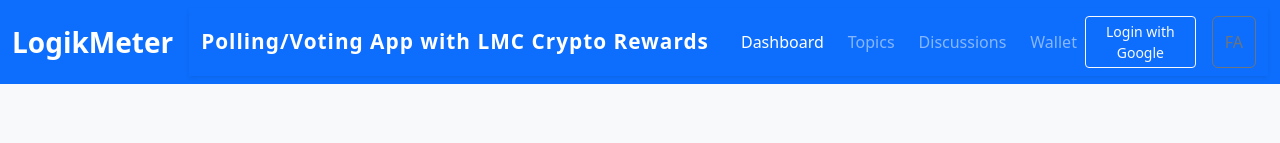
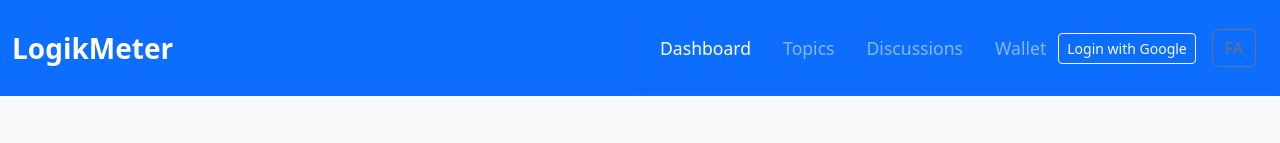
Before and after one commit to artificialxflow/logikmeter, a Next.js app: page / in a window 1280 px wide. Shown: the top 143 px of the page. Built offline with nearby package versions, Linux system fonts and the light colour scheme; no server answers.

Commit message:
Update Navbar.tsx

```diff
--- a/components/Navbar.tsx
+++ b/components/Navbar.tsx
@@ -7,52 +7,65 @@
 
 export default function Navbar() {
   const { lang, t, toggleLanguage } = useLanguage();
+  const isRTL = lang === 'fa';
 
   useEffect(() => {
     // @ts-ignore
     import("bootstrap/dist/js/bootstrap.bundle.min.js");
   }, []);
 
+  // Menu items in logical order
+  const menuItems = [
+    { href: "/", label: t('nav.dashboard') },
+    { href: "/topics", label: t('nav.topics') },
+    { href: "/discussions", label: t('nav.discussions') },
+    { href: "/wallet", label: t('nav.wallet') },
+  ];
+  // For RTL, reverse the order
+  const navItems = isRTL ? [...menuItems].reverse() : menuItems;
+
   return (
-    <nav className="navbar navbar-expand-lg navbar-dark bg-primary shadow-sm py-2">
-      <div className="container-fluid">
-        <Link className="navbar-brand fw-bold text-white me-4" href="/" style={{letterSpacing: '1px', fontSize: '1.3rem'}}>
-          {t('appName')}
+    <nav
+      className={`navbar navbar-expand-lg navbar-dark bg-primary shadow-sm py-2${isRTL ? ' flex-row-reverse' : ''}`}
+      dir={isRTL ? 'rtl' : 'ltr'}
+      style={{ minHeight: 80 }}
+    >
+      <div className="container-fluid d-flex align-items-center justify-content-between">
+        {/* Brand and menu group */}
+        <div className={`d-flex align-items-center ${isRTL ? 'flex-row-reverse' : ''}`}>
+          {/* Brand is handled by layout, so skip here */}
+          <div
+            className={`collapse navbar-collapse show p-0 m-0 ${isRTL ? 'flex-row-reverse' : ''}`}
+            id="navbarNav"
+            style={{ position: 'static' }}
+          >
+            <ul
+              className={`navbar-nav mb-2 mb-lg-0 gap-lg-2 align-items-center ${isRTL ? 'flex-row-reverse' : ''}`}
+              style={{ flexDirection: isRTL ? 'row-reverse' : 'row' }}
+            >
+              {navItems.map((item, idx) => (
+                <li className="nav-item" key={item.href}>
+                  <Link
+                    className={`nav-link${idx === 0 ? ' active text-white' : ' text-white-50'}`}
+                    aria-current={idx === 0 ? 'page' : undefined}
+                    href={item.href}
+                    style={{ fontSize: '1.1rem', padding: '0 0.75rem' }}
+                  >
+                    {item.label}
                   </Link>
-        <button
-          className="navbar-toggler"
-          type="button"
-          data-bs-toggle="collapse"
-          data-bs-target="#navbarNav"
-          aria-controls="navbarNav"
-          aria-expanded="false"
-          aria-label="Toggle navigation"
-        >
-          <span className="navbar-toggler-icon"></span>
-        </button>
-        <div className="collapse navbar-collapse" id="navbarNav">
-          <ul className="navbar-nav me-auto mb-2 mb-lg-0 gap-lg-2">
-            <li className="nav-item">
-              <Link className="nav-link active text-white" aria-current="page" href="/">{t('nav.dashboard')}</Link>
                 </li>
-            <li className="nav-item">
-              <Link className="nav-link text-white-50" href="/topics">{t('nav.topics')}</Link>
-            </li>
-            <li className="nav-item">
-              <Link className="nav-link text-white-50" href="/discussions">{t('nav.discussions')}</Link>
-            </li>
-            <li className="nav-item">
-              <Link className="nav-link text-white-50" href="/wallet">{t('nav.wallet')}</Link>
-            </li>
+              ))}
             </ul>
-          <div className="d-flex gap-2 ms-lg-auto">
+          </div>
+        </div>
+        {/* Auth and language toggle always on far right */}
+        <div className="d-flex gap-2 align-items-center">
           <AuthButtons />
           <button className="btn btn-outline-secondary ms-2" onClick={toggleLanguage}>
             {lang === 'en' ? 'FA' : 'EN'}
           </button>
         </div>
       </div>
-      </div>
     </nav>
   );
 }
```
Lines whose indentation alone changed are shown as unchanged.
